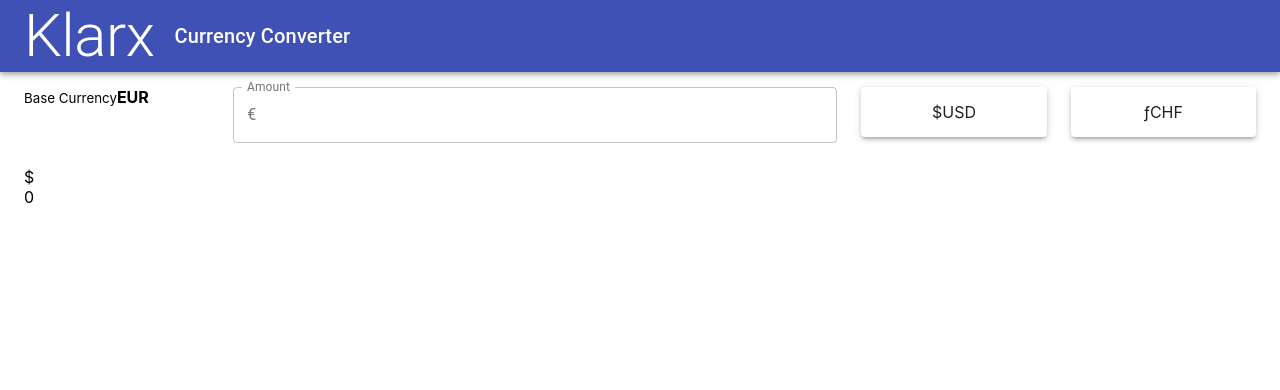
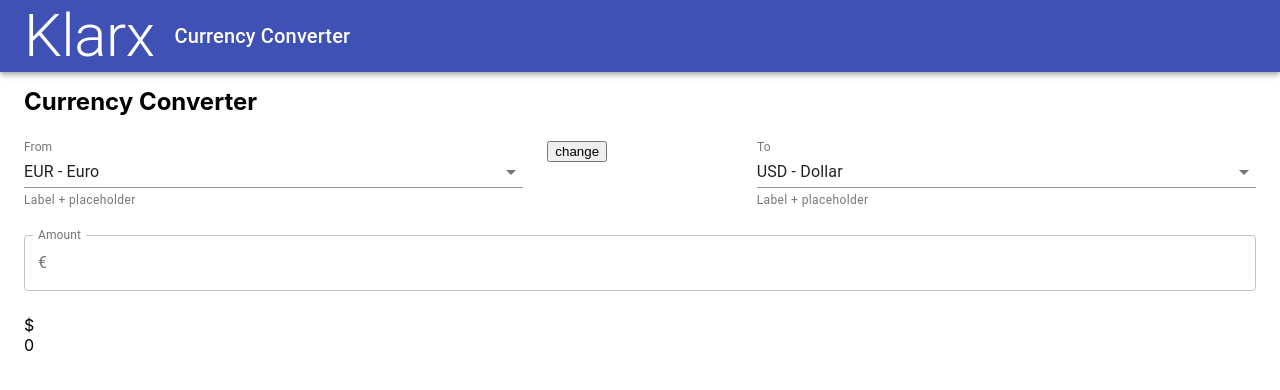
Before and after one commit to rezashomali/currency-frontend, a React (Create React App) app: page / in a window 1280 px wide. Shown: the top 390 px of the page. Built offline with nearby package versions, Linux system fonts and the light colour scheme.

Commit message:
add MoneySelector Component

```diff
--- a/src/App.tsx
+++ b/src/App.tsx
@@ -5,70 +5,85 @@ import Header from "./components/Header";
 
 import InputAmount from "./components/InputAmount";
 import Result from "./components/Result";
+import MoneySelector from "./components/MoneySelector";
 import "./App.scss";
 
 const AMOUNT_DELAY = 1000;
 
+const Currencies = {
+  USD: "USD - Dollar",
+  EUR: "EUR - Euro",
+  CHF: "CHF - Swiss Franc",
+};
+
 function App() {
   const [amount, setAmount] = useState<number>(0);
   const [result, setResult] = useState<number>(0);
-  const [selectedCurrency, setSelectedCurrency] = useState<any>("EURUSD");
-  const [rates, setRates] = useState<{ [key: string]: number }>({
-    EURUSD: 1.19,
-    EURCHF: 1.08,
-  });
-  const [selectedCurrencyRate, setSelectedCurrencyRate] = useState(
-    rates[selectedCurrency]
+  const [selectedCurrencyFrom, setSelectedCurrencyFrom] = useState<string>(
+    "EUR"
   );
+  const [selectedCurrencyTo, setSelectedCurrencyTo] = useState<string>("USD");
+  const [rates, setRates] = useState<{ [key: string]: number }>({});
 
   const debouncedAmount = useDebounce(amount, AMOUNT_DELAY);
 
   useEffect(() => {
-    console.log(debouncedAmount);
-    console.log(rates[selectedCurrency]);
-    setResult(debouncedAmount * rates[selectedCurrency]);
-  }, [debouncedAmount, selectedCurrency]);
+    setRates({ EURUSD: 1.19, EURCHF: 1.08 });
+  }, []);
+
+  useEffect(() => {
+    setResult(
+      rates[`${selectedCurrencyFrom}${selectedCurrencyTo}`]
+        ? rates[`${selectedCurrencyFrom}${selectedCurrencyTo}`] *
+            debouncedAmount
+        : 0
+    );
+    console.log(selectedCurrencyFrom, selectedCurrencyTo);
+  }, [debouncedAmount, selectedCurrencyFrom, selectedCurrencyTo]);
 
   return (
     <div>
       <Header />
       <Container className="container">
         <Grid container spacing={3}>
+          <Grid item xs={12}>
+            <h2>Currency Converter</h2>
+          </Grid>
+          <Grid item xs={5}>
+            <MoneySelector
+              label="From"
+              values={Currencies}
+              selectedCurrency={selectedCurrencyFrom}
+              onSelectChange={(
+                event: React.ChangeEvent<{ value: unknown }>
+              ) => {
+                setSelectedCurrencyFrom(event.target.value as string);
+              }}
+            />
+          </Grid>
           <Grid item xs={2}>
-            <small>Base Currency</small>
-            <strong>EUR</strong>
+            <button>change</button>
           </Grid>
-          <Grid item xs={6}>
+          <Grid item xs={5}>
+            <MoneySelector
+              label="To"
+              values={Currencies}
+              selectedCurrency={selectedCurrencyTo}
+              onSelectChange={(
+                event: React.ChangeEvent<{ value: unknown }>
+              ) => {
+                setSelectedCurrencyTo(event.target.value as string);
+              }}
+            />
+          </Grid>
+          <Grid item xs={12}>
             <InputAmount
               onAmountChange={(e: any) => {
                 setAmount(e.target.value);
               }}
             />
           </Grid>
-          <Grid item xs={2}>
-            <Paper
-              onClick={() => {
-                setSelectedCurrency("EURUSD");
-              }}
-              elevation={3}
-              className="currency-selector"
-            >
-              <span>$</span>
-              <span>USD</span>
-            </Paper>
-          </Grid>
-          <Grid item xs={2}>
-            <Paper
-              onClick={() => {
-                setSelectedCurrency("EURCHF");
-              }}
-              elevation={3}
-              className="currency-selector"
-            >
-              <span>ƒ</span>
-              <span>CHF</span>
-            </Paper>
-          </Grid>
+
           <Grid item xs={12}>
             <Result data={result} />
           </Grid>
--- /dev/null
+++ b/src/components/MoneySelector/index.tsx
@@ -0,0 +1,42 @@
+import React, { useState } from "react";
+import {
+  FormControl,
+  InputLabel,
+  Select,
+  MenuItem,
+  FormHelperText,
+} from "@material-ui/core";
+
+interface Props {
+  label: string;
+  onSelectChange: any;
+  values: {
+    [key: string]: string;
+  };
+  selectedCurrency: string;
+}
+
+const MoneySelector: React.FC<Props> = ({
+  label,
+  values,
+  selectedCurrency,
+  onSelectChange,
+}) => {
+  return (
+    <FormControl fullWidth>
+      <InputLabel shrink id="demo-simple-select-placeholder-label-label">
+        {label}
+      </InputLabel>
+      <Select value={selectedCurrency} onChange={onSelectChange}>
+        {Object.keys(values).map((item) => (
+          <MenuItem key={item} value={item}>
+            {values[item]}
+          </MenuItem>
+        ))}
+      </Select>
+      <FormHelperText>Label + placeholder</FormHelperText>
+    </FormControl>
+  );
+};
+
+export default MoneySelector;
```
